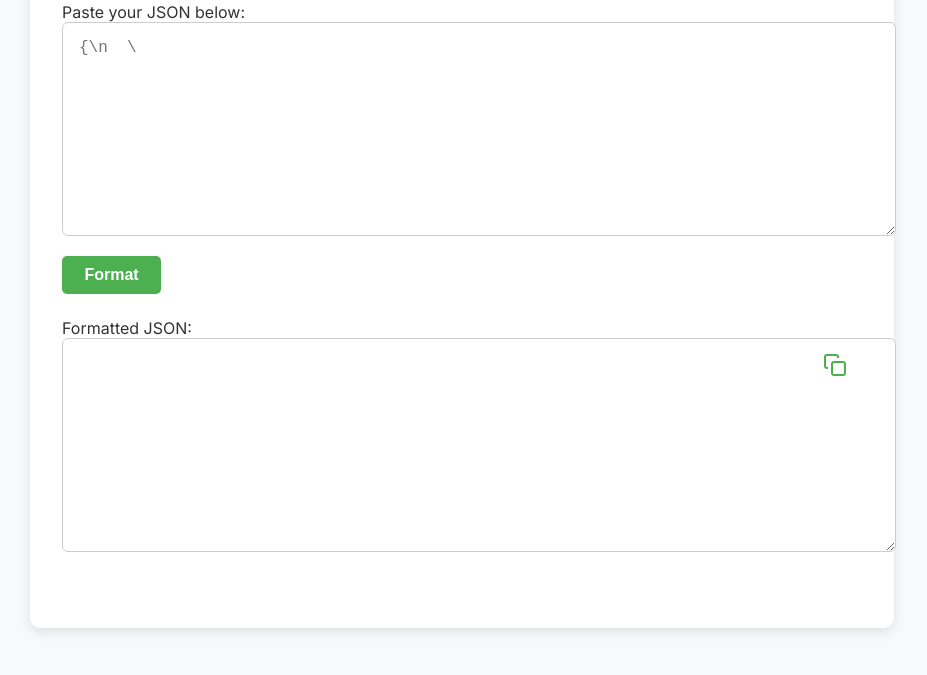
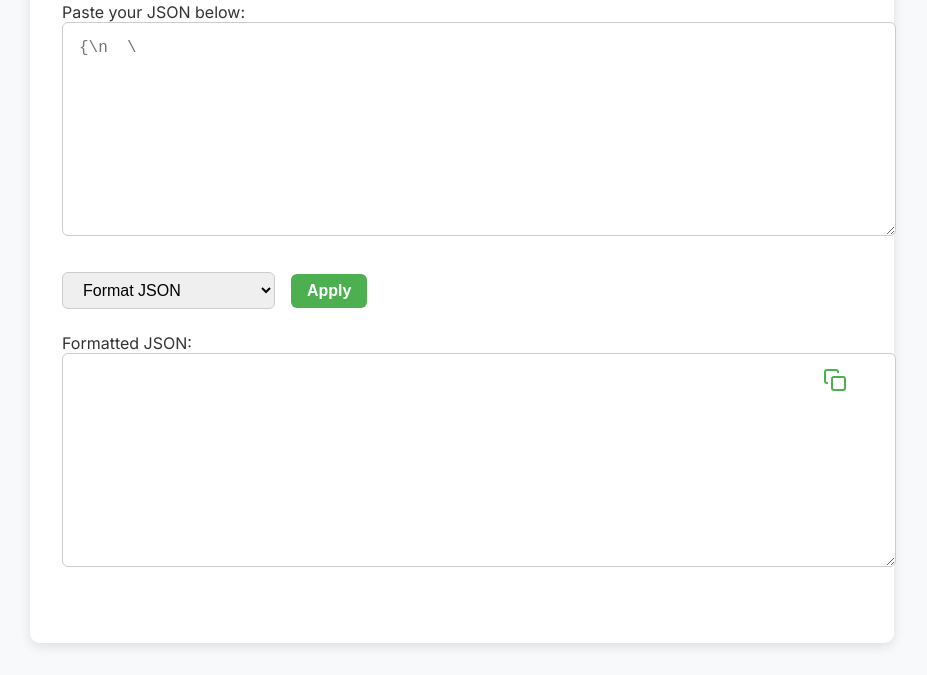
Before and after one commit to bookwormpublish/jsonFormatter, a plain HTML site: page index.html in a window 1280 px wide. Shown: the part 146-821 px from the top of the page, without its empty margins (178-1105 px from the left). Drawn offline with Linux system fonts and the light colour scheme.

Commit message:
add convert xml to json behavior

```diff
--- a/index.html
+++ b/index.html
@@ -16,7 +16,15 @@
     <label for="input">Paste your JSON below:</label>
     <div class="box-wrapper">
       <textarea id="input" placeholder="{\n  \"example\": true\n}"></textarea>
-      <button class="format-btn" onclick="formatJSON()" title="Format JSON">Format</button>
+      <div class="action-bar">
+        <select id="actionSelector">
+          <option value="format">Format JSON</option>
+          <option value="minify">Minify JSON</option>
+          <option value="xml2json">Convert XML to JSON</option>
+        </select>
+        <button onclick="handleAction()">Apply</button>
+      </div>
+
     </div>
 
     <div id="error" class="error"></div>
--- a/script.js
+++ b/script.js
@@ -32,6 +32,61 @@ function isLikelyJSON(text) {
   return trimmed.startsWith('{') || trimmed.startsWith('[');
 }
 
+function handleAction() {
+  const action = document.getElementById("actionSelector").value;
+  const input = document.getElementById("input").value;
+  const output = document.getElementById("output");
+  const error = document.getElementById("error");
+  error.textContent = "";
+
+  try {
+    if (action === "format") {
+      const json = JSON.parse(input);
+      output.value = JSON.stringify(json, null, 2);
+    } else if (action === "minify") {
+      const json = JSON.parse(input);
+      output.value = JSON.stringify(json);
+    } else if (action === "xml2json") {
+      const parser = new DOMParser();
+      const xmlDoc = parser.parseFromString(input, "application/xml");
+      const json = xmlToJson(xmlDoc);
+      output.value = JSON.stringify(json, null, 2);
+    }
+  } catch (e) {
+    error.textContent = "Error: " + e.message;
+    output.value = "";
+  }
+}
+
+
+function xmlToJson(xml) {
+  const obj = {};
+  if (xml.nodeType === 1 && xml.attributes.length > 0) {
+    for (let attr of xml.attributes) {
+      obj[attr.name] = attr.value;
+    }
+  }
+
+  if (xml.nodeType === 3) {
+    const text = xml.nodeValue.trim();
+    if (text) return text;
+  }
+
+  for (let node of xml.childNodes) {
+    const name = node.nodeName;
+    const val = xmlToJson(node);
+    if (obj[name]) {
+      if (!Array.isArray(obj[name])) obj[name] = [obj[name]];
+      obj[name].push(val);
+    } else {
+      obj[name] = val;
+    }
+  }
+
+  return obj;
+}
+
+
 window.addEventListener("load", async () => {
   try {
     const text = await navigator.clipboard.readText();
--- a/style.css
+++ b/style.css
@@ -109,3 +109,29 @@ button:hover {
   width: 24px;
   height: 24px;
 }
+
+.action-bar {
+  display: flex;
+  gap: 1rem;
+  align-items: center;
+  margin: 1rem 0;
+}
+
+.action-bar select,
+.action-bar button {
+  padding: 0.5rem 1rem;
+  font-size: 1rem;
+  border-radius: 6px;
+  border: 1px solid #ccc;
+}
+
+.action-bar button {
+  background-color: #4CAF50;
+  color: white;
+  border: none;
+  cursor: pointer;
+}
+
+.action-bar button:hover {
+  background-color: #43a047;
+}
```
